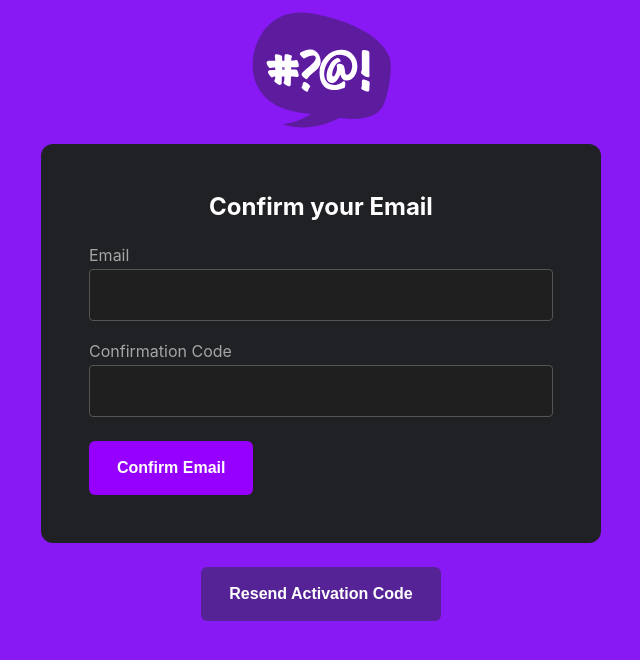
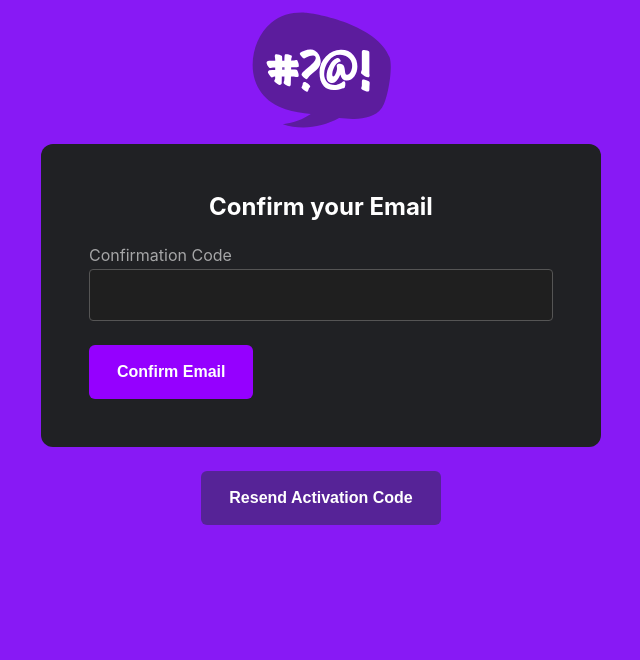
Before and after one commit to sujayverma/aws-docker-learning-2025, a React (Create React App) app in the folder frontend-react-js/: page /confirm in a window 1280 px wide. Shown: the top 660 px of the page, without its empty margins (319-959 px from the left). Built offline with nearby package versions, Linux system fonts and the light colour scheme; what aws-amplify would draw is missing.

Commit message:
Worked on reset password

```diff
--- a/frontend-react-js/src/pages/ConfirmationPage.js
+++ b/frontend-react-js/src/pages/ConfirmationPage.js
@@ -33,21 +33,7 @@ export default function ConfirmationPage() {
     event.preventDefault();
     console.log('ConfirmationPage.onsubmit')
     console.log('Email: ', email)
-    // [TODO] Authenication
-    // if (Cookies.get('user.email') === undefined || Cookies.get('user.email') === '' || Cookies.get('user.email') === null){
-    //   setErrors("You need to provide an email in order to send Resend Activiation Code")
-    // } else {
-    //   if (Cookies.get('user.email') === email){
-    //     if (Cookies.get('user.confirmation_code') === code){
-    //       Cookies.set('user.logged_in',true)
-    //       window.location.href = "/"
-    //     } else {
-    //       setErrors("Code is not valid")
-    //     }
-    //   } else {
-    //     setErrors("Email is invalid or cannot be found.")
-    //   }
-    // }
+
     try {
       const { isSignUpComplete, nextStep } = await confirmSignUp({
             username: email,
@@ -55,8 +41,6 @@ export default function ConfirmationPage() {
           });
 
       if(isSignUpComplete && nextStep.signUpStep === 'DONE') {
-        // const { nextStep } = await autoSignIn();
-        // console.log('Nxt: ', nextStep);
         navigate("/signin"); // ✅ React-router way
       }
 
@@ -101,14 +85,6 @@ export default function ConfirmationPage() {
         >
           <h2>Confirm your Email</h2>
           <div className='fields'>
-            <div className='field text_field email'>
-              <label>Email</label>
-              <input
-                type="text"
-                value={email}
-                onChange={email_onchange}
-              />
-            </div>
             <div className='field text_field code'>
               <label>Confirmation Code</label>
               <input
--- a/frontend-react-js/src/pages/RecoverPage.js
+++ b/frontend-react-js/src/pages/RecoverPage.js
@@ -2,6 +2,7 @@ import './RecoverPage.css';
 import React from "react";
 import {ReactComponent as Logo} from '../components/svg/logo.svg';
 import { Link } from "react-router-dom";
+import { resetPassword } from 'aws-amplify/auth';
 
 export default function RecoverPage() {
   // Username is Eamil
@@ -15,6 +16,15 @@ export default function RecoverPage() {
   const onsubmit_send_code = async (event) => {
     event.preventDefault();
     console.log('onsubmit_send_code')
+    try {
+      const { nextStep }  = await resetPassword({
+        username: username
+      });
+      console.log('Next: ', nextStep)
+    } catch(error) {
+      console.log('Err: ', error)
+    }
+
     return false
   }
   const onsubmit_confirm_code = async (event) => {
```
